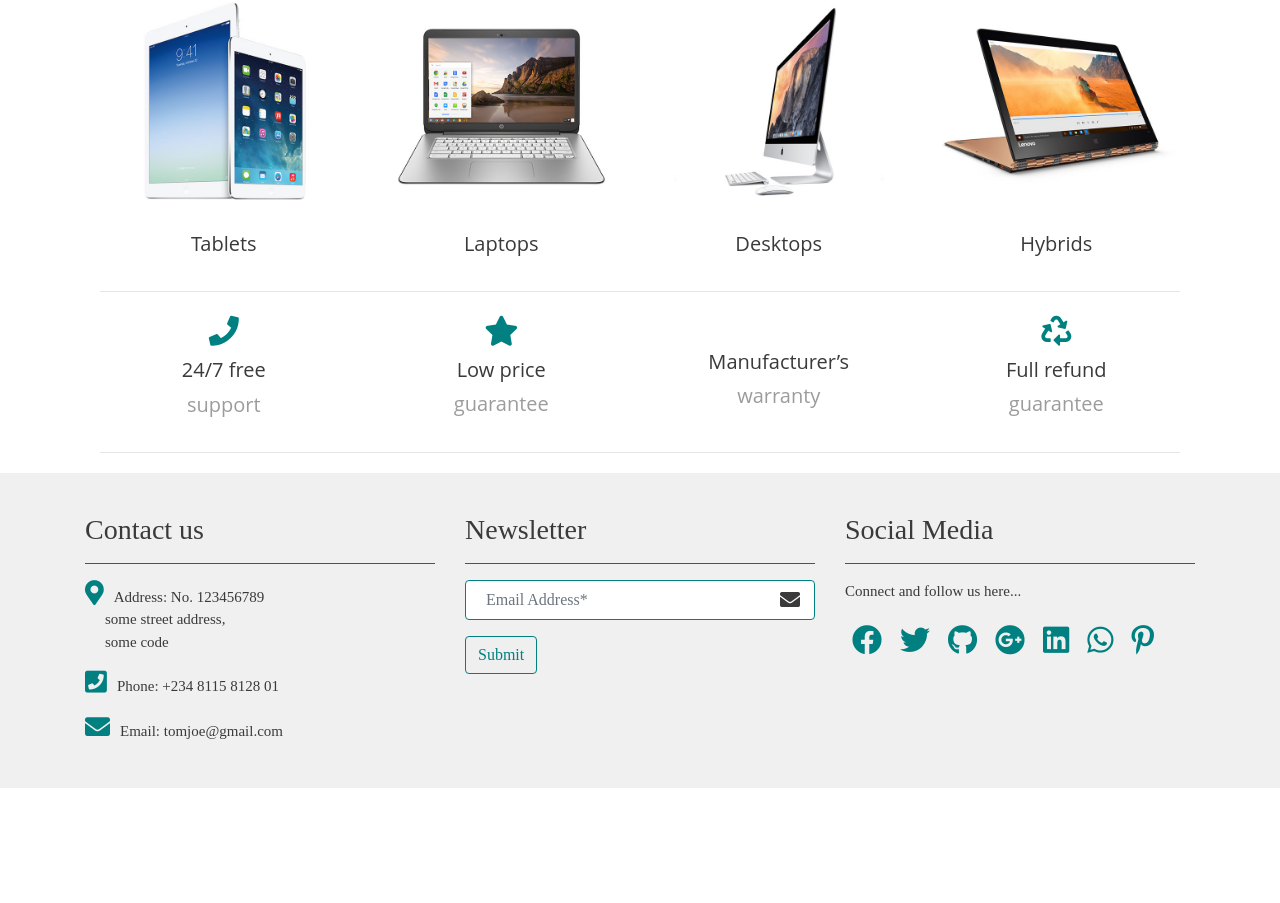
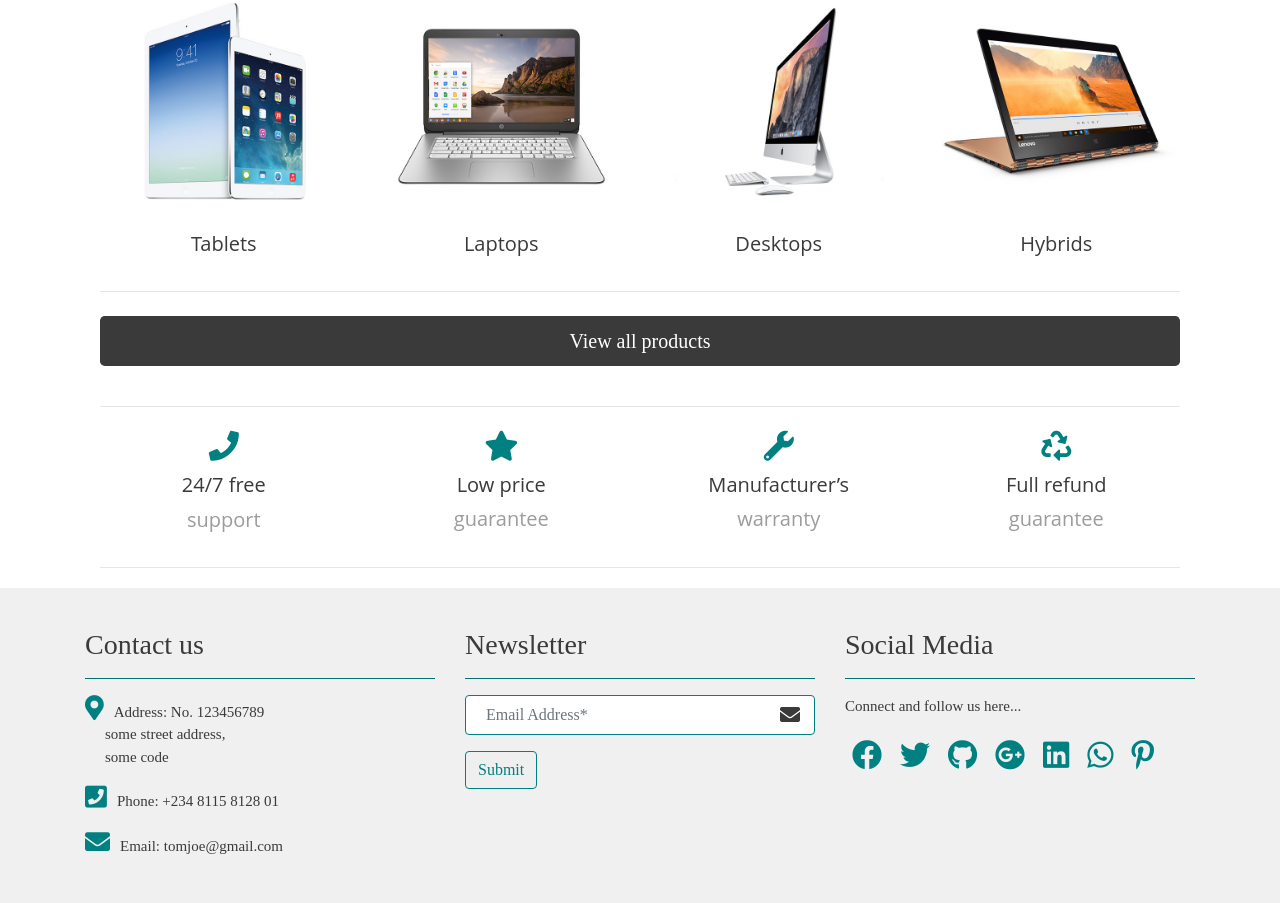
Before and after one commit to TomiwaJoseph/BuyEazy, a Django app: page / in a window 1280 px wide. Shown: the part 773-1676 px from the top of the page. Before the commit the page ends 1561 px from the top, so only its background shows below. Run offline with Django 3.2, Linux system fonts and the light colour scheme; data comes from the database, SQL or seed files in the repository; parts of the project's set-up code (start-up, migrations or seed data) failed here and were passed over; some libraries are stand-ins or nearby versions.

Commit message:
added correct links to a tags

```diff
--- a/main/templates/main/index.html
+++ b/main/templates/main/index.html
@@ -40,7 +40,7 @@
                     <br><br>
                     <div class="product-hover">
                         <div class="product-cart">
-                            <button class="btn btn-secondary btn-block add_to_cart_btn" data-id="{{ product.id }}" data-title="{{ product.title }}">Add to cart</button>
+                            <button class="btn btn-secondary btn-block add_to_cart_btn"data-id="{{ product.id }}" data-price="{{ product.price }}" data-title="{{ product.title }}" data-image="{{ product.main_image.url }}">Add to cart</button>
                             {% if user.is_authenticated and product not in user.wishlist_owner.folder.all %}
                                 <button class="btn btn-secondary btn-block wishlist_btn" data-id="{{ product.id }}">Add to wishlist</button>
                             {% endif %}
@@ -48,12 +48,14 @@
                         </div>
                     </div>
                 </div>
-                <a href="{% url 'login' %}">
+                <a href="{% url 'shop' %}">
                     <p>{{ product.category }}</p>
                 </a>
             </div>
         {% endfor %}
     </div>
+    <hr class="mb-4">
+    <a href="{% url 'shop' %}" class="btn btn-primary btn-lg mb-4" id="chkout_btn">View all products</a>
 </div>
 
 <div class="container">
@@ -75,7 +77,8 @@
         </div>
         <div class="col-xs-6 col-sm-3 col-md-6 col-lg-3">
             <div class="item text-center">
-                <i class="fa fa-gear"></i>
+                <i class="fa fa-wrench"></i>
+                <!-- <i class="fa fa-cog"></i> -->
                 <h3> Manufacturer’s<h3>
                 <p>warranty</p>
             </div>
```
